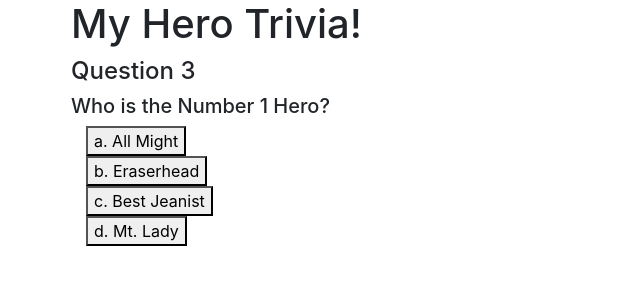
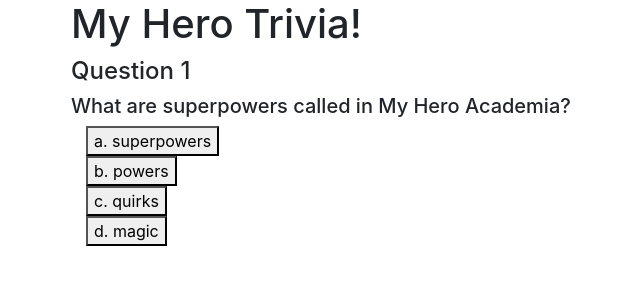
Before and after one commit to rjcolo28/TriviaGame, a plain HTML site: page index.html in a window 1280 px wide. Both pictures are taken after a click on the button "Go Beyond! Plus Ultra!". Shown: the whole page, without its empty margins (29-669 px from the left). Drawn offline with nearby package versions, Linux system fonts and the light colour scheme.

Commit message:
JS logic not so fixed

```diff
--- a/assets/javascript/app.js
+++ b/assets/javascript/app.js
@@ -28,48 +28,75 @@ var questions = [
         choices: ["a. All Might", "b. Eraserhead", "c. Best Jeanist", "d. Mt. Lady"],
         answer: "a. All Might"
     },
+    {
+        question: "What is the name of the quirk Izuku Midoriya inherits from All Might?",
+        choices: ["a. All for One ", "b. One for All", "c. Super Smash", "d. Justice Power"],
+        answer: "b. One for All"
+    },
+    {
+        question: "True or False? Katsuki Bakugo’s quirk, Explosion, is sweating a nitroglycerin-like substance from his palms and igniting it to create...well, explosions.",
+        choices:["True", "False", "", ""],
+        answer: "True"
+    },
+    {
+        question: "How does Iida Tenya have super speed?",
+        choices: ["a. A pseudo-scientfic mix of chemicals and a lightning strike.", "b. He has engines on his calves.", "c. He's just really fast"],
+        answer: "b. He has engines in his calves."
+    },
+    {
+        question: "Who is the smartest (grade-wise) student in Class 1-A?",
+        choices: ["a. Izuku Midoriya", "b. Shoto Todoroki", "c. Momo Yaoyorozu", "d. Tenya Iida"],
+        answer: "c. Momo Yaoyorozu"
+    },
+    {
+        question: "What is Shota Aizawa’s quirk?",
+        choices: ["a. Erasure", "b. Delete", "c. Nullify", "d. Sleep"],
+        answer: "a. Erasure"
+    },
+    {
+        question: "Who is the leader of the League of Villains?",
+        choices: ["a. Dabi", "b. Kurogiri", "c. All for One", "d. Tomura Shigaraki"],
+        answer: "d. Tomura Shigaraki"
+    },
+    {
+        question: "True or False? Shoto Todoroki resents his father for neglecting him as a child.",
+        choices: ["True", "False", "", ""],
+        answer: "False. Shoto resents his father for the physical abuse he and his mother were put through."
+    },
+    {
+        question: "Who is the first superhero we see in action in My Hero Academia?",
+        choices: ["a. Kamui Woods", "b. Mt. Lady", "c. Death Arms", "d. Backdraft"],
+        answer: "c. Death Arms"
+    },
+    {
+        question: "Who becomes the new Number 1 hero after All Might’s retirement?",
+        choices: ["a. Best Jeanist", "b. Gang Orca", "c. Kamui Woods", "d. Endeavor"],
+        answer: "d. Endeavor"
+    },
+    {
+        question: "What is All Might’s real name?",
+        choices: ["a. Takuma Ogata", "b. Natsu Maebara", "c. Yagi Toshinori", "d. Akeno Harada"],
+        answer: "c. Yagi Toshinori"
+    },
+    {
+        question: "True or False? One for All has been passed down through 8 generations.",
+        choices: ["True", "False", "", ""],
+        answer: "False. One for All has gone through 9 generations."
+    },
     // {
-    //     question: "What is the name of the quirk Izuku Midoriya inherits from All Might?",
-    //     choices: ["a. All for One ", "b. One for All", "c. Super Smash", "d. Justice Power"],
-    //     answer: "b. One for All"
-    // }
+    //     question: ,
+    //     choices: ,
+    //     answer:
+    // },
+    // {
+    //     question: ,
+    //     choices: ,
+    //     answer:
+    // },
 ];
 
-    // q2: "Who is the Number 1 Hero?",
-    // q3: "What is the name of the quirk Izuku Midoriya inherits from All Might?",
-    // q4: "True or False? Katsuki Bakugo’s quirk, Explosion, is sweating a nitroglycerin-like substance from his palms and igniting it to create...well, explosions.",
-    // q5: "How does Iida Tenya have super speed?",
-    // q6: "Who is the smartest (grade-wise) student in Class 1-A?",
-    // q7: "What is Shota Aizawa’s quirk?",
-    // q8: "Who is the leader of the League of Villains?",
-    // q9: "True or False? Shoto Todoroki resents his father for neglecting him as a child.",
-    // q10: "Who is the first superhero we see in action in My Hero Academia?",
-    // q11: "Who becomes the new Number 1 hero after All Might’s retirement?",
-    // q12: "What is All Might’s real name?",
-    // q13: "True or False? One for All has been passed down through 8 generations.",
-    // q14: "",
-    // q15: "",
-
-
-// var answers = {
-//     a1: ["a. superpowers", "b. powers", "c. quirks", "d. magic"],
-//     a2: ["a. All Might", "b. Eraserhead", "c. Best Jeanist", "d. Mt. Lady"],
-//     a3: ["a. All for One ", "b. One for All", "c. Super Smash", "d. Justice Power"],
-//     a4: ["a. True", "b. False"],
-//     a5: ["a. A pseudo-scientfic mix of chemicals and a lightning strike.", "b. He has engines on his calves.", "c. He's just really fast"],
-//     a6: ["a. Izuku Midoriya", "b. Shoto Todoroki", "c. Momo Yaoyorozu", "d. Tenya Iida"],
-//     a7: ["a. Erasure", "b. Delete", "c. Nullify", "d. Sleep"],
-//     a8: ["a. Dabi", "b. Kurogiri", "c. All for One", "d. Tomura Shigaraki"],
-//     a9: ["a. True", "b. False"],
-//     a10: ["a. Kamui Woods", "b. Mt. Lady", "c. Death Arms", "d. Backdraft"],
-//     a11: ["a. Best Jeanist", "b. Gang Orca", "c. Kamui Woods", "d. Endeavor"],
-//     a12: ["a. Takuma Ogata", "b. Natsu Maebara", "c. Yagi Toshinori", "d. Akeno Harada"],
-//     a13: ["a. True", "b. False"],
-    // a14: ["a. ", "b. ", "c. ", "d. "],
-    // a15: ["a. ", "b. ", "c. ", "d. "]
-// };
-var number = 0
-var timer = 20
+var number = 0;
+var timer = 20;
 // Functions
 $(document).ready(function() {
     // 1. Push start button to begin trivia
@@ -78,12 +105,6 @@ $(document).ready(function() {
         $(this).hide();
         $("#intro-text").hide();
         $("#spoiler-warning").hide();
-        var timer = setInterval(function() {}, 1000 * 20);
-        var userGuess;
-        $(".choice").on("click", function() {
-            userGuess = $(this).text();
-            console.log(userGuess);
-        })
         function display(i) {
             $("#question-header-text").text(questionHeaders[i]);
             $("#question-text").text(questions[i].question);
@@ -91,15 +112,21 @@ $(document).ready(function() {
             $("#choiceB").text(questions[i].choices[1]);
             $("#choiceC").text(questions[i].choices[2]);
             $("#choiceD").text(questions[i].choices[3]);
+            var userGuess;
+            $(".choice").on("click", function click() {
+                userGuess = $(this).text();
                 if (userGuess === questions[i].answer) {
                     number++;
-                setTimeout(function() {display(number)}, 1000 * 5);
+                    display(number);
+                    console.log("correct");
+                    // setTimeout(function() {display(number)}, 1000 * 5);
                 }
                 else if (userGuess != questions[i].answer) {
                     number++;
-                display(number);
-
+                    console.log("incorrect")
+                    // setTimeout(function() {display(number)}, 1000 * 5);
                 }
+            })
 
         };
         display(number);
--- a/index.html
+++ b/index.html
@@ -26,6 +26,7 @@
         </div>
         <!-- Trivia Box -->
         <div class="col-lg-12">
+            <div id="timer-text"></div>
             <h4><span id="question-header-text"></span></h4>
             <h5><span id="question-text"></span></h5>
             <div class="col-sm-12">
```
Lines whose indentation alone changed are shown as unchanged.
